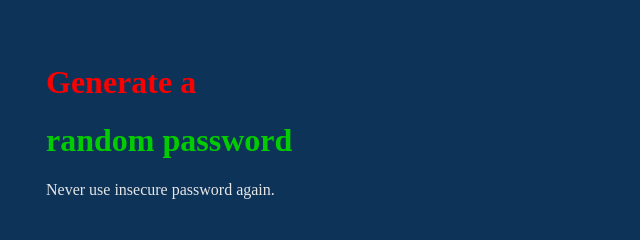
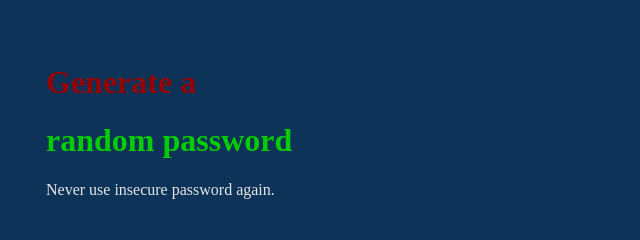
Before and after one commit to Tin797/Password-generator, a plain HTML site: page index.html in a window 1280 px wide. Shown: the top 240 px of the page, 6-646 px from the left. Drawn offline with Linux system fonts and the light colour scheme.

Commit message:
update header color to red
update header color to red

```diff
--- a/index.css
+++ b/index.css
@@ -10,7 +10,7 @@ body {
     height: 550px;
 }
 #ft-line{
-    color: rgb(250, 0, 0);
+    color: rgb(149, 0, 0);
 }
 #text-el{
     color: rgb(230, 230, 230);
```
